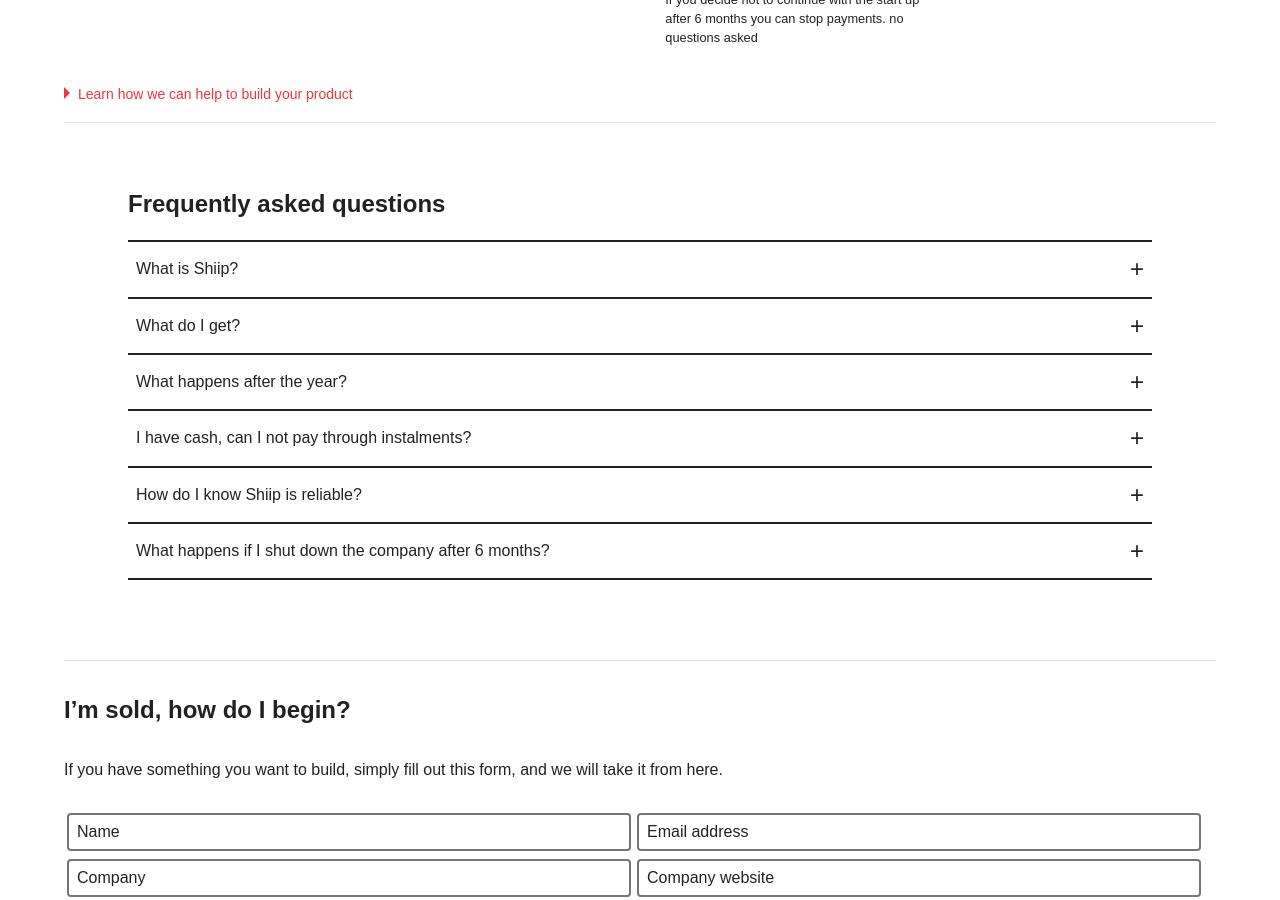
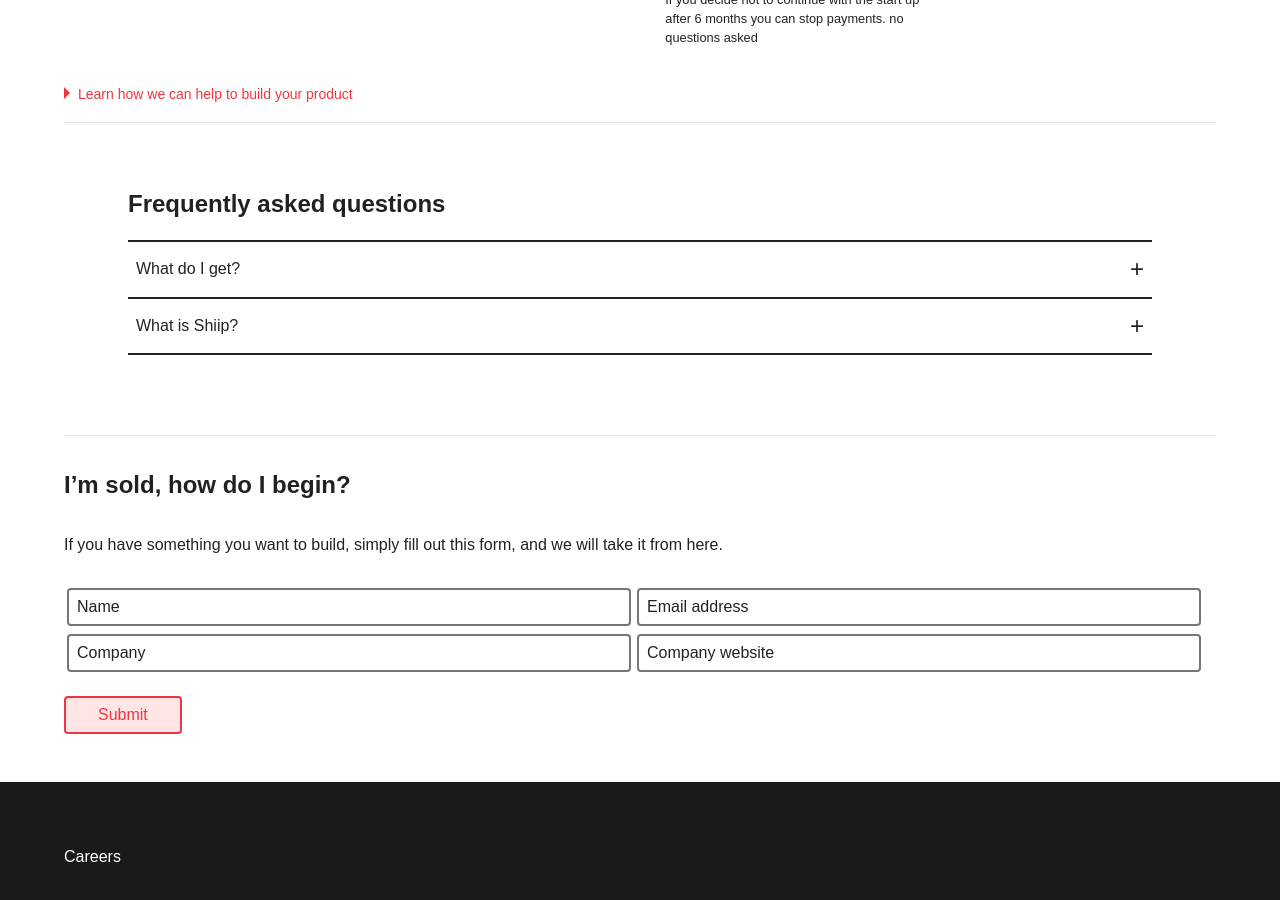
Before and after one commit to shiipio/shiip.io, a Jekyll site: the page built from index.md, in a window 1280 px wide and 900 px high, scrolled down 1840 px. Built offline with Jekyll 4.4.1, drawn with Linux system fonts in a browser that asks for light colours; nearby versions of some CDN libraries.

```diff
--- a/_config.yml
+++ b/_config.yml
@@ -23,8 +23,8 @@ baseurl: "" # the subpath of your site, e.g. /blog
 url: "" # the base hostname & protocol for your site, e.g. http://example.com
 twitter_username: jekyllrb
 github_username:  jekyll
-collection:
-  - faq
+collections:
+  - faqs
 
 # Build settings
 markdown: kramdown
--- a/_includes/head.html
+++ b/_includes/head.html
@@ -10,5 +10,5 @@
 
     <link rel="stylesheet" href="https://unpkg.com/tachyons@4.6.1/css/tachyons.min.css"/>
     <link rel="stylesheet" href="css/styles.css">
-    <script src="js/vendor/modernizr-2.8.3.min.js"></script>
+    <!-- <script src="js/vendor/modernizr-2.8.3.min.js"></script> -->
 </head>
--- a/_layouts/landing.html
+++ b/_layouts/landing.html
@@ -85,37 +85,14 @@
 
           <div class="bb b--black-10 pa5 nested-list-reset">
             <h2 class="mt0">Frequently asked questions</h2>
-            <ul class="faq">
-              <li class="bb bt bw1 pv3 ph2">
-                <input type="checkbox" checked>
-                <p class="ma0 faq__question">What is Shiip?</p>
-                <p class="mb0 faq__answer">Answer</p>
-              </li>
+            <ul class="faq bt bw1">
+              {% for faq in site.faqs %}
               <li class="bb bw1 pv3 ph2">
                 <input type="checkbox" checked>
-                <p class="ma0 faq__question">What do I get?</p>
-                <p class="mb0 faq__answer">Answer</p>
+                <p class="ma0 faq__question">{{ faq.question }}</p>
+                <p class="mb0 faq__answer">{{ faq.answer }}</p>
               </li>
-              <li class="bb bw1 pv3 ph2">
-                <input type="checkbox" checked>
-                <p class="ma0 faq__question">What happens after the year?</p>
-                <p class="mb0 faq__answer">Answer</p>
-              </li>
-              <li class="bb bw1 pv3 ph2">
-                <input type="checkbox" checked>
-                <p class="ma0 faq__question">I have cash, can I not pay through instalments?</p>
-                <p class="mb0 faq__answer">Answer</p>
-              </li>
-              <li class="bb bw1 pv3 ph2">
-                <input type="checkbox" checked>
-                <p class="ma0 faq__question">How do I know Shiip is reliable?</p>
-                <p class="mb0 faq__answer">Answer</p>
-              </li>
-              <li class="bb bw1 pv3 ph2">
-                <input type="checkbox" checked>
-                <p class="ma0 faq__question">What happens if I shut down the company after 6 months?</p>
-                <p class="mb0 faq__answer">Answer</p>
-              </li>
+              {% endfor %}
             </ul>
           </div>
 
```
Also changed, not shown: _faq/what_do_i_get.md (deleted, +0 -4 lines), _faq/what_is_shiip.md (deleted, +0 -4 lines), _faqs/what_do_i_get.md (added, +4 -0 lines), _faqs/what_is_shiip.md (added, +4 -0 lines).
